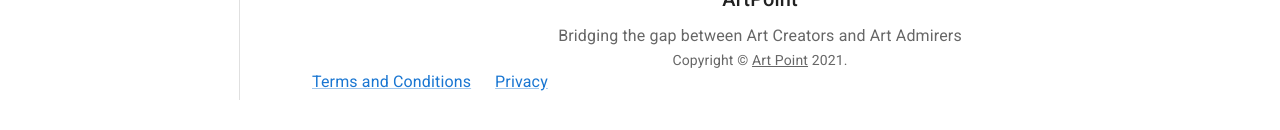
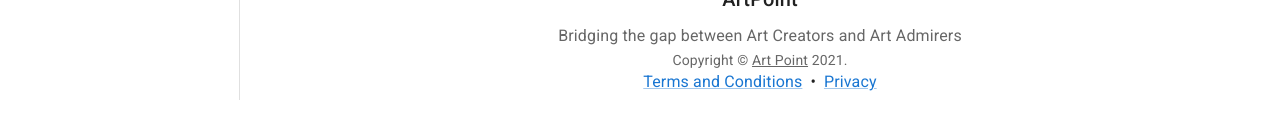
Before and after one commit to IRFVIN/art-point, a React (Create React App) app in the folder frontend/art-point/: page / in a window 1280 px wide. Shown: the part 700-830 px from the top of the page. Built offline with nearby package versions, Linux system fonts and the light colour scheme; no server answers.

Commit message:
fix TnC, copyright

```diff
--- a/frontend/art-point/src/Home.js
+++ b/frontend/art-point/src/Home.js
@@ -150,8 +150,11 @@ export default function Album() {
           Bridging the gap between Art Creators and Art Admirers
         </Typography>
         <Copyright />
-        <Link marginRight={3}>Terms and Conditions</Link>
-        <Link>Privacy</Link>
+        <Box sx={{display: 'flex', justifyContent: 'center'}}>
+          <Link marginRight={1}>Terms and Conditions</Link>
+          &#8226;
+          <Link marginLeft={1}>Privacy</Link>
+        </Box>
       </Box>
       {/* End footer */}
     </ThemeProvider>
--- a/frontend/art-point/src/components/authentication/SignIn.js
+++ b/frontend/art-point/src/components/authentication/SignIn.js
@@ -17,12 +17,25 @@ import { useDispatch, useSelector } from 'react-redux';
 
 import { login } from '../../store/store';
 
+// function Copyright(props) {
+//     return (
+//         <Typography variant="body2" color="text.secondary" align="center" {...props}>
+//             {'Copyright © '}
+//             <Link color="inherit" href="https://mui.com/">
+//                 Your Website
+//             </Link>{' '}
+//             {new Date().getFullYear()}
+//             {'.'}
+//         </Typography>
+//     );
+// }
+
 function Copyright(props) {
     return (
       <Typography variant="body2" color="text.secondary" align="center" {...props}>
         {'Copyright © '}
-            <Link color="inherit" href="https://mui.com/">
-                Your Website
+        <Link color="inherit" href="#">
+          Art Point
         </Link>{' '}
         {new Date().getFullYear()}
         {'.'}
--- a/frontend/art-point/src/components/authentication/SignUp.js
+++ b/frontend/art-point/src/components/authentication/SignUp.js
@@ -21,8 +21,8 @@ function Copyright(props) {
     return (
       <Typography variant="body2" color="text.secondary" align="center" {...props}>
         {'Copyright © '}
-            <Link color="inherit" href="https://mui.com/">
-                Your Website
+        <Link color="inherit" href="#">
+          Art Point
         </Link>{' '}
         {new Date().getFullYear()}
         {'.'}
```
Lines whose indentation alone changed are shown as unchanged.
